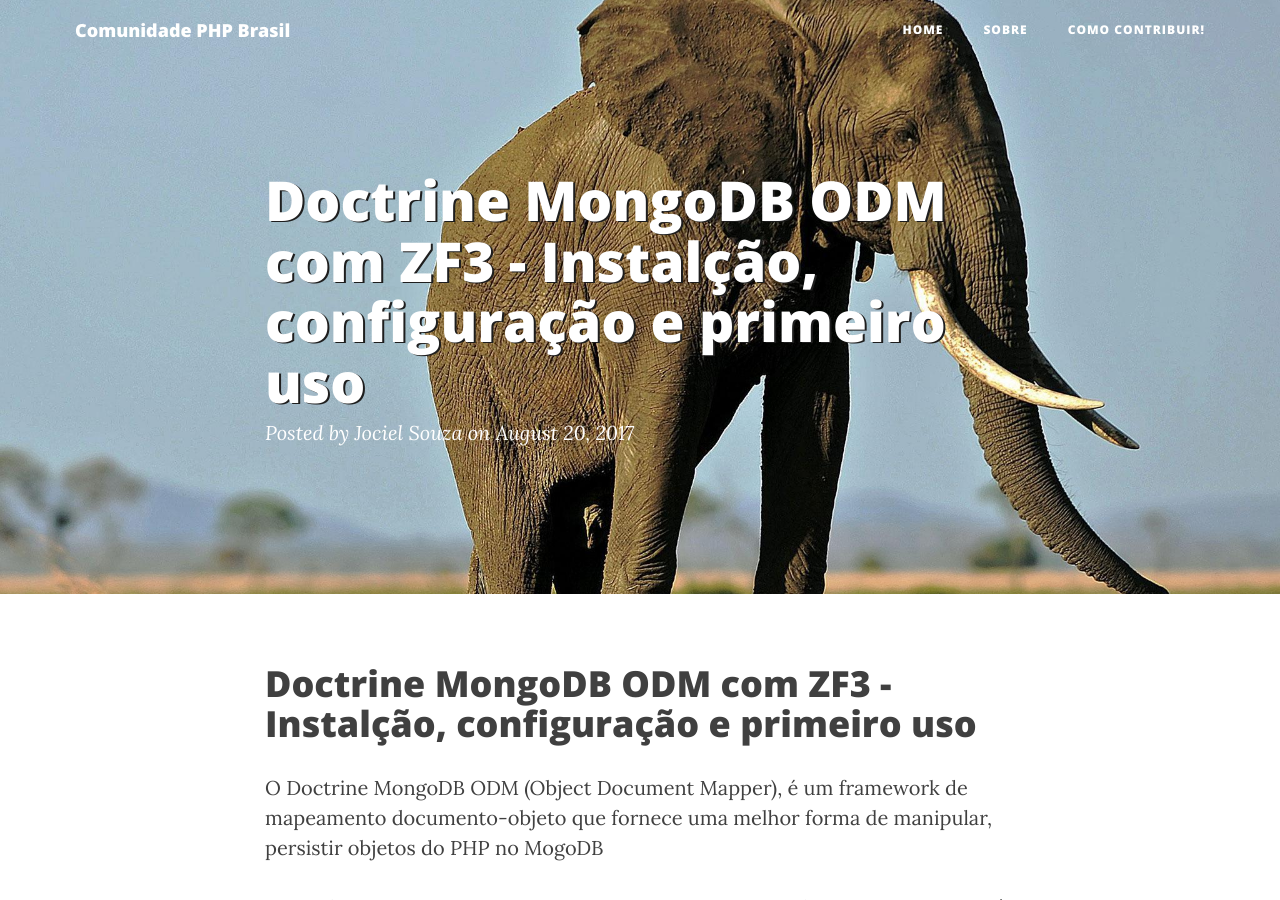
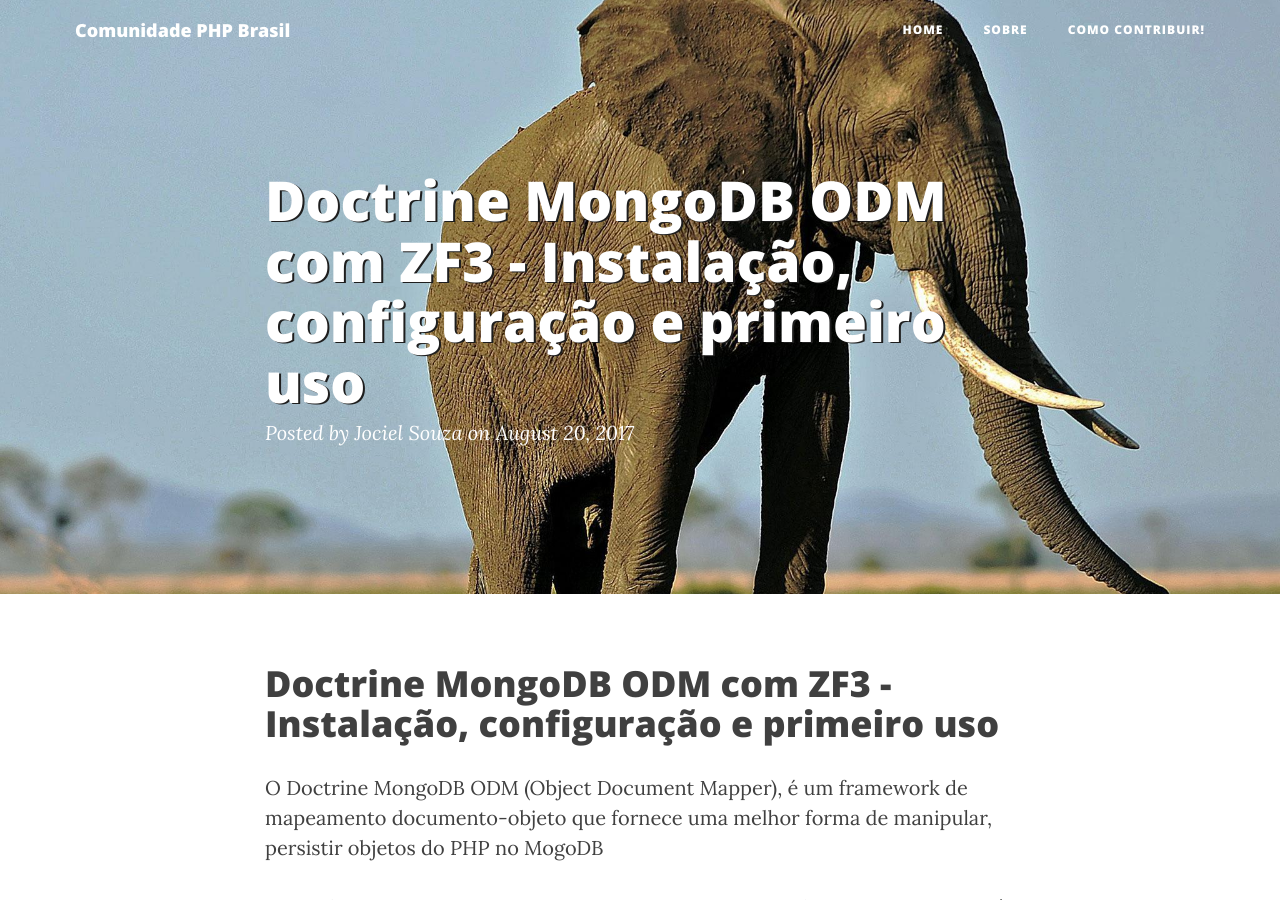
Before and after one commit to brasil-php/blog, a Jekyll site: the page built from _posts/2017-08-20-Doctrine-MongoDB-ODM-ZF3-Part01.markdown, in a window 1280 px wide and 900 px high. Built offline with Jekyll 4.4.1, drawn with Linux system fonts in a browser that asks for light colours.

Commit message:
correção no nome do artigo

```diff
--- a/_posts/2017-08-20-Doctrine-MongoDB-ODM-ZF3-Part01.markdown
+++ b/_posts/2017-08-20-Doctrine-MongoDB-ODM-ZF3-Part01.markdown
@@ -1,11 +1,11 @@
 ---
 layout: post
-title: "Doctrine MongoDB ODM com ZF3 - Instalção, configuração e primeiro uso"
+title: "Doctrine MongoDB ODM com ZF3 - Instalação, configuração e primeiro uso"
 date: 2017-08-20 14:39:38 -0300
 categories: deselvolvimento
 author: "Jociel Souza"
 ---
-# Doctrine MongoDB ODM com ZF3 - Instalção, configuração e primeiro uso
+# Doctrine MongoDB ODM com ZF3 - Instalação, configuração e primeiro uso
 
 
 O Doctrine MongoDB ODM (Object Document Mapper), é um framework de mapeamento documento-objeto que fornece uma melhor forma de manipular, persistir objetos do PHP no MogoDB
```
